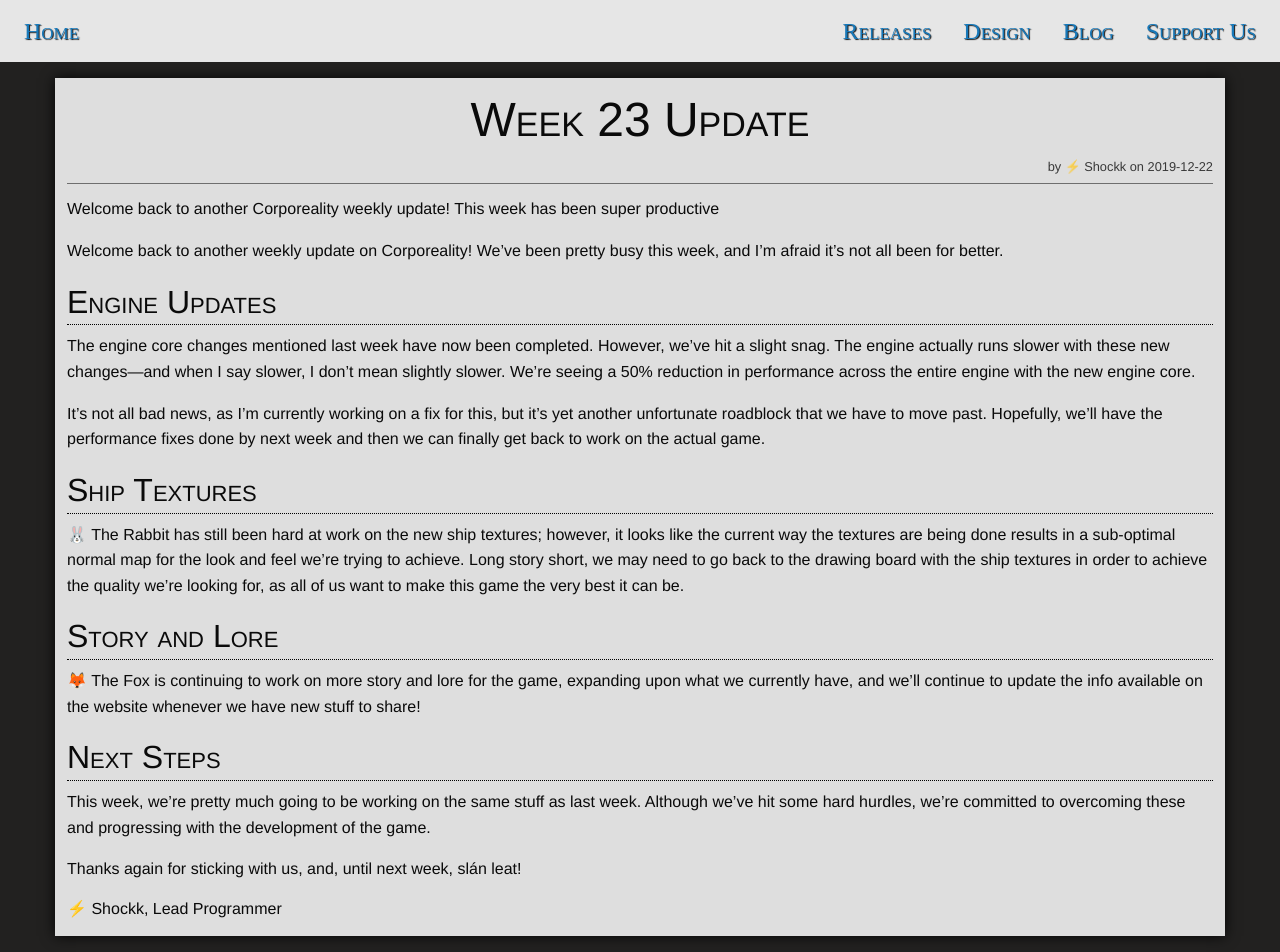
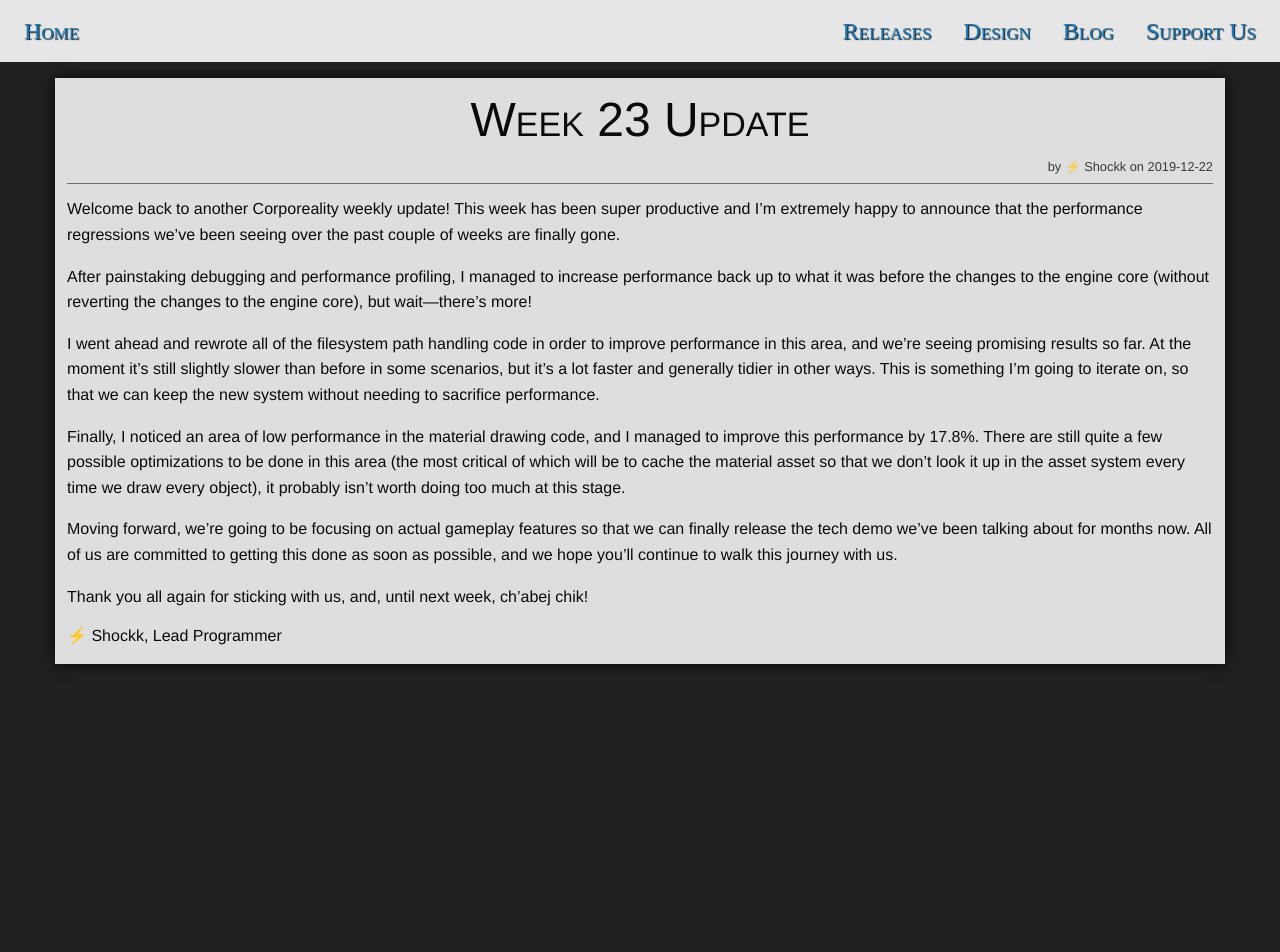
Before and after one commit to corporeality-space/web, a Jekyll site: the page built from _posts/2019-12-22-01-Week-23.md, in a window 1280 px wide. Built offline with Jekyll 4.4.1, drawn with Linux system fonts in a browser that asks for light colours; nearby versions of some CDN libraries; some web fonts are replaced; our own code applies the rules of GitHub Pages for plain Markdown files; library files that are not in the unit come from our copies; after the commit the page ends 900 px from its top, so only the background shows below that.

Commit message:
Update 2019-12-22-01-Week-23.md

```diff
--- a/_posts/2019-12-22-01-Week-23.md
+++ b/_posts/2019-12-22-01-Week-23.md
@@ -5,28 +5,16 @@ author: ⚡ Shockk
 description: Bug fixes and performance improvements :D
 ---
 
-Welcome back to another Corporeality weekly update! This week has been super productive
+Welcome back to another Corporeality weekly update! This week has been super productive and I'm extremely happy to announce that the performance regressions we've been seeing over the past couple of weeks are finally gone.
 
-Welcome back to another weekly update on Corporeality! We've been pretty busy this week, and I'm afraid it's not all been for better.
+After painstaking debugging and performance profiling, I managed to increase performance back up to what it was before the changes to the engine core (without reverting the changes to the engine core), but wait—there's more!
 
-# Engine Updates
+I went ahead and rewrote all of the filesystem path handling code in order to improve performance in this area, and we're seeing promising results so far. At the moment it's still slightly slower than before in some scenarios, but it's a lot faster and generally tidier in other ways. This is something I'm going to iterate on, so that we can keep the new system without needing to sacrifice performance.
 
-The engine core changes mentioned last week have now been completed. However, we've hit a slight snag. The engine actually runs slower with these new changes—and when I say slower, I don't mean slightly slower. We're seeing a 50% reduction in performance across the entire engine with the new engine core.
+Finally, I noticed an area of low performance in the material drawing code, and I managed to improve this performance by 17.8%. There are still quite a few possible optimizations to be done in this area (the most critical of which will be to cache the material asset so that we don't look it up in the asset system every time we draw every object), it probably isn't worth doing too much at this stage.
 
-It's not all bad news, as I'm currently working on a fix for this, but it's yet another unfortunate roadblock that we have to move past. Hopefully, we'll have the performance fixes done by next week and then we can finally get back to work on the actual game.
+Moving forward, we're going to be focusing on actual gameplay features so that we can finally release the tech demo we've been talking about for months now. All of us are committed to getting this done as soon as possible, and we hope you'll continue to walk this journey with us.
 
-# Ship Textures
-
-🐰 The Rabbit has still been hard at work on the new ship textures; however, it looks like the current way the textures are being done results in a sub-optimal normal map for the look and feel we're trying to achieve. Long story short, we may need to go back to the drawing board with the ship textures in order to achieve the quality we're looking for, as all of us want to make this game the very best it can be.
-
-# Story and Lore
-
-🦊 The Fox is continuing to work on more story and lore for the game, expanding upon what we currently have, and we'll continue to update the info available on the website whenever we have new stuff to share!
-
-# Next Steps
-
-This week, we're pretty much going to be working on the same stuff as last week. Although we've hit some hard hurdles, we're committed to overcoming these and progressing with the development of the game.
-
-Thanks again for sticking with us, and, until next week, slán leat!
+Thank you all again for sticking with us, and, until next week, ch’abej chik!
 
 ###### {{ page.author }}, Lead Programmer
```
